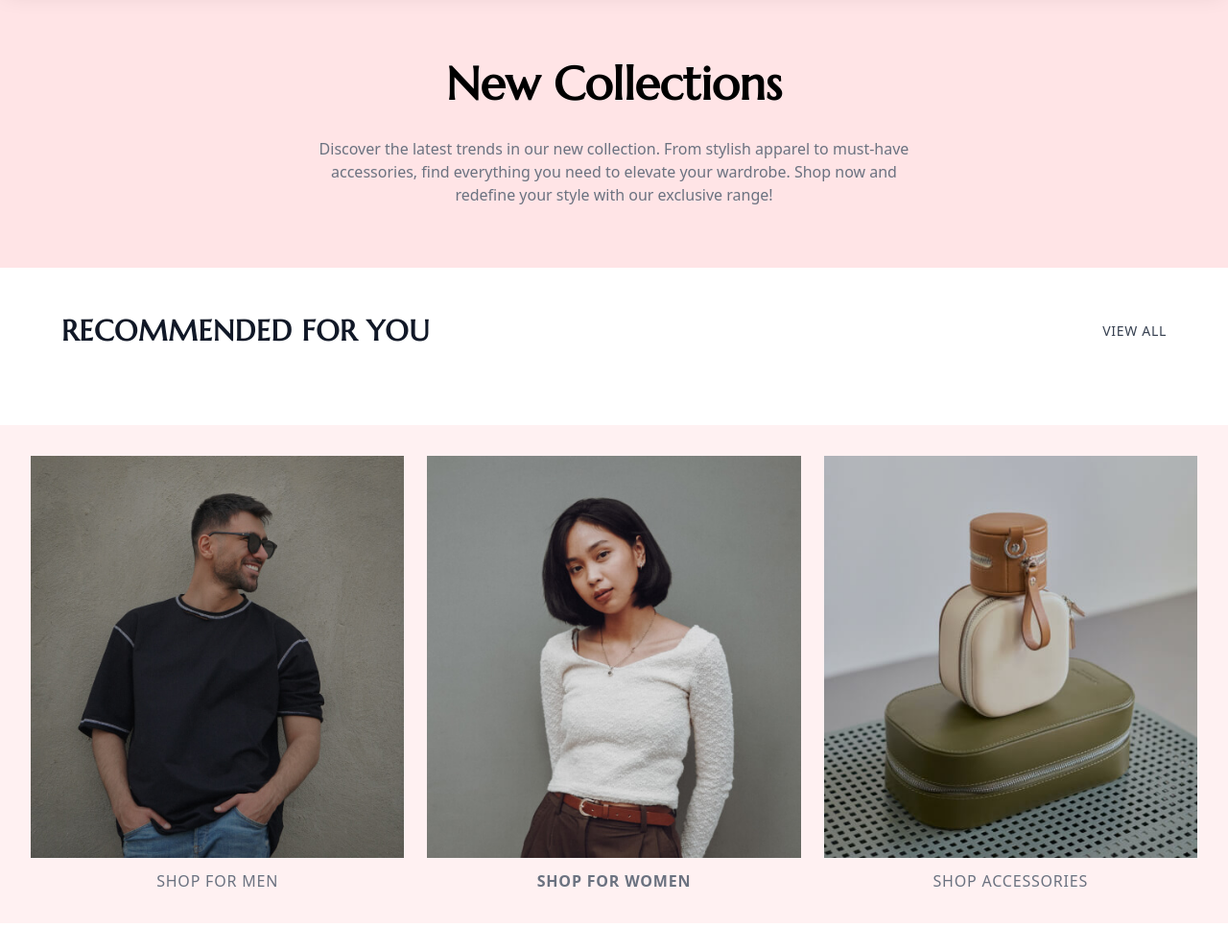
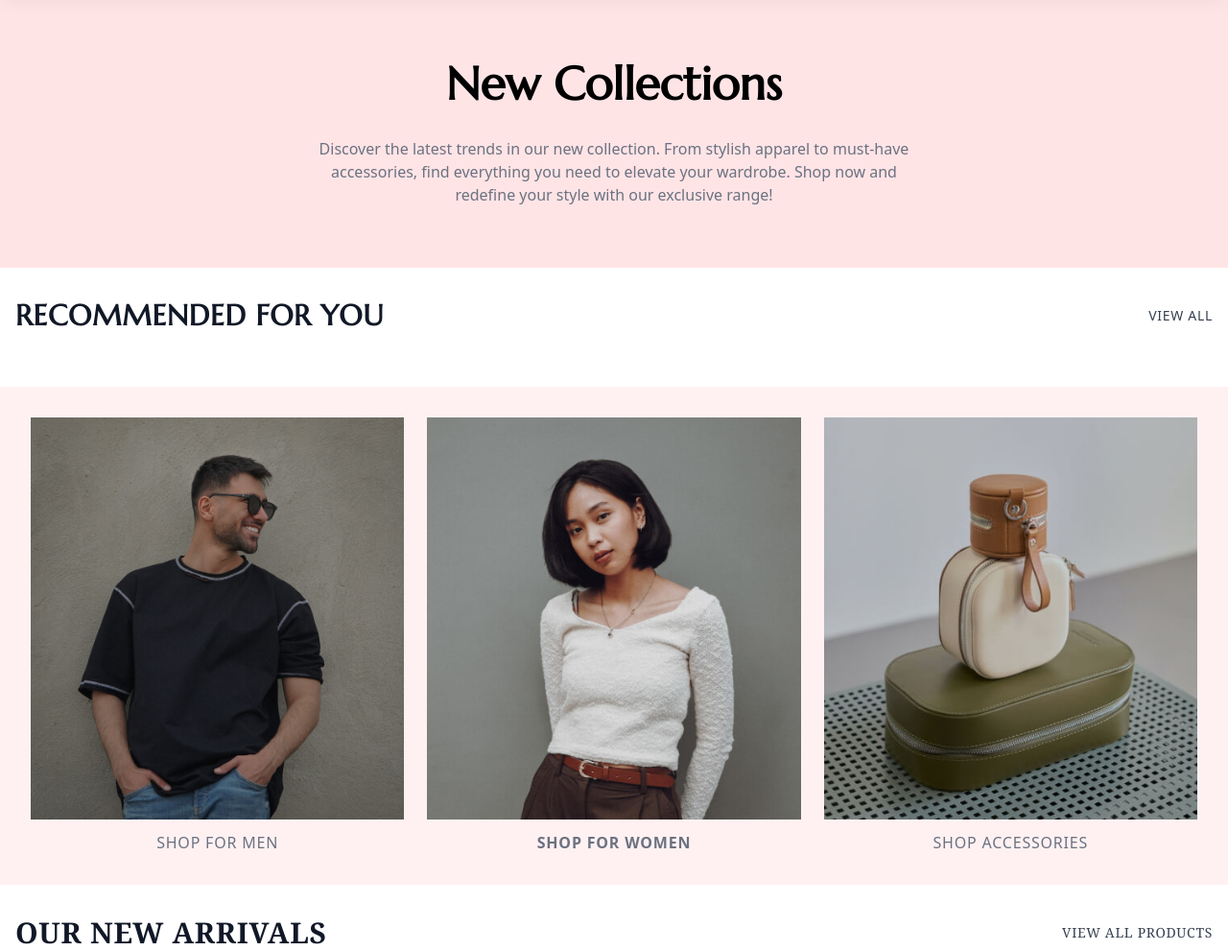
Before and after one commit to MaheshDas2004/Ecommerce-Website, a PHP site: page / in a window 1280 px wide. Shown: the part 101-1092 px from the top of the page at 96% size. Run offline with PHP 8.4, Linux system fonts and the light colour scheme; the visitor is signed in with stand-in values (Sample User, id 1); tables that the repository leaves empty or names only in its code hold one stand-in row (values such as "Sample post"); some libraries are stand-ins or nearby versions; some web fonts are replaced.

Commit message:
some css changes

```diff
--- a/FRONTEND/dashboard.php
+++ b/FRONTEND/dashboard.php
@@ -78,16 +78,16 @@ if (isset($_SESSION['user_id'])) {
     </style>
 </head>
 <body>
-<div class="bg-rose-100 p-16 text-center">
+    <div class="bg-rose-100 p-16 text-center">
         <h1 id="t2" class="text-5xl mb-8 font-sans">New Collections</h1>
         <p class="max-w-2xl mx-auto text-gray-500 px-4">
             Discover the latest trends in our new collection. From stylish apparel to must-have accessories, find everything you need to elevate your wardrobe. Shop now and redefine your style with our exclusive range!
         </p>
     </div>
-    <div id="recommended-products" class="bg-white py-12 px-4 md:px-8 lg:px-16 container" style="<?= $userHasOrders ? '' : 'display: none;' ?>">
-    <div class="max-w-7xl mx-auto">
+    <div id="recommended-products" class="bg-white  px-4 md:px-8 lg:px-4 container mx-auto py-8" style="<?= $userHasOrders ? '' : 'display: none;' ?>">
+    <div class="max-w-full mx-auto">
         <!-- Section Header -->
-        <div class="flex justify-between items-center mb-8">
+        <div class="flex justify-between items-center mb-6">
             <h2 id="t2" class="text-3xl font-bold tracking-wide text-gray-900">RECOMMENDED FOR YOU</h2>
             <a href="index.php?page=shop" class="uppercase text-sm tracking-wider text-gray-700 hover:underline">View all</a>
         </div>
@@ -309,7 +309,7 @@ if (isset($_SESSION['user_id'])) {
             {
                 id: 1,
                 name: "DARK FLORISH ONEPIECE",
-                price: null, // No price displayed, only "ADD TO CART"
+                price: 250.00,
                 image: "https://images.unsplash.com/photo-1621184455862-c163dfb30e0f?ixlib=rb-1.2.1&auto=format&fit=crop&w=500&q=60",
                 category: "women"
             },
@@ -368,7 +368,6 @@ if (isset($_SESSION['user_id'])) {
                     <img src="${product.image}" alt="${product.name}"
                         class="w-full h-96 object-cover mb-4">
 
-                    <div class="text-center">
                         <h3 class="text-lg font-medium text-gray-900">${product.name}</h3>
                         <div class="mt-2 mb-3">
                             <span class="text-gray-700">${product.price ? '$' + product.price.toFixed(2) : 'Contact for price'}</span>
@@ -389,7 +388,6 @@ if (isset($_SESSION['user_id'])) {
                         </button>
                         </form>
                         </div>
-                    </div>
                 </div>
             `;
 
--- a/FRONTEND/output.css
+++ b/FRONTEND/output.css
@@ -2207,6 +2207,11 @@
       }
     }
   }
+  .lg\:px-4 {
+    @media (width >= 64rem) {
+      padding-inline: calc(var(--spacing) * 4);
+    }
+  }
   .lg\:px-16 {
     @media (width >= 64rem) {
       padding-inline: calc(var(--spacing) * 16);
--- a/FRONTEND/shop.php
+++ b/FRONTEND/shop.php
@@ -31,9 +31,6 @@
     <style>
         @import url('https://fonts.googleapis.com/css2?family=Playfair+Display:wght@400;500;600;700&family=Poppins:wght@300;400;500;600&display=swap');
 
-        body {
-            font-family: 'Poppins', sans-serif;
-        }
 
         h1, h2, h3, .logo-text {
             font-family: 'Playfair Display', serif;
```
